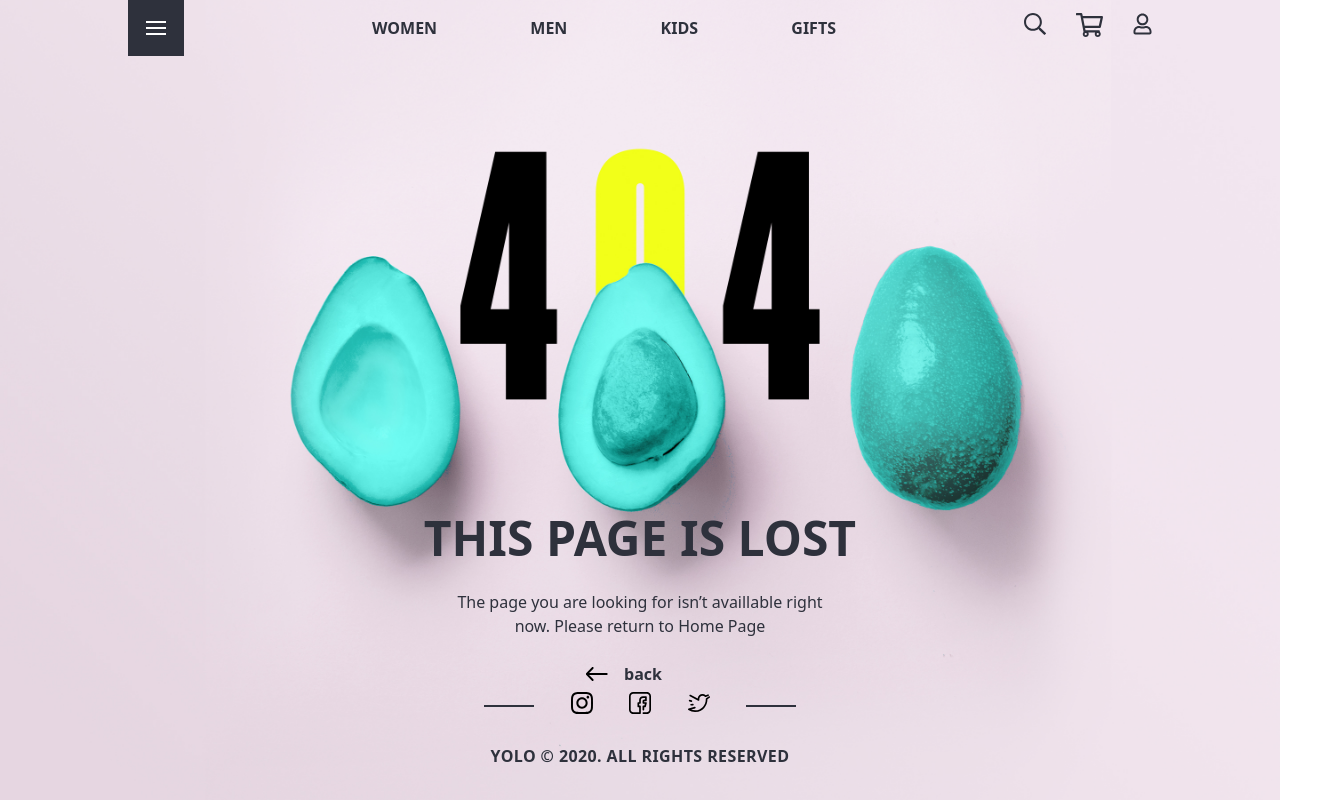
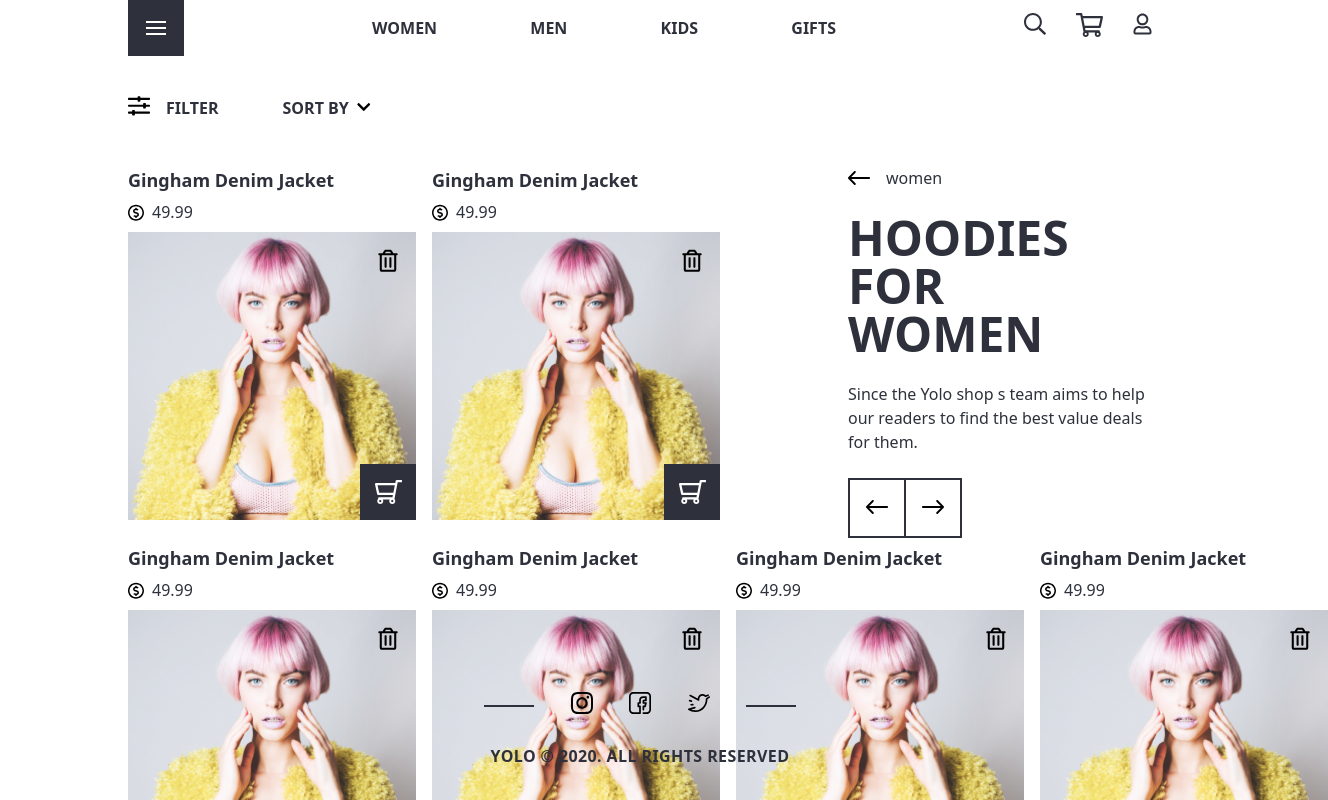
Before and after one commit to uno-b/gobi-next-project, a Next.js app: page /collections/1 in a window 1280 px wide. Before the commit this address had no page. Shown: the top 800 px of the page, 1328 px wide, since content can reach past the window. Built offline with nearby package versions, Linux system fonts and the light colour scheme.

Commit message:
Finished the front-end of the 'collections' page

```diff
--- a/components/Button.js
+++ b/components/Button.js
@@ -36,6 +36,6 @@ export const Button = ({
 export const BackButton = ({ children, className }) => (
   <button className={`flex justify-center items-center ${className}`}>
     <Image src={LeftArrow} alt='Left Arrow' />
-    <div className='font-bold ml-4 mr-8'>{children}</div>
+    <div className='ml-4 mr-8'>{children}</div>
   </button>
 );
--- a/components/Product.js
+++ b/components/Product.js
@@ -15,9 +15,7 @@ const Product = ({ favorite }) => {
         <div className='ml-2'>49.99</div>
       </div>
       <div
-        className={`relative bg-red-300 w-72 h-72 ${
-          favorite ? 'w-56 h-80' : 'w-14 h-14'
-        }`}
+        className={`relative bg-red-300 w-72 h-72 ${favorite && 'w-56 h-80'}`}
       >
         <Image
           src={DemoImg}
--- /dev/null
+++ b/pages/collections/[collection].js
@@ -0,0 +1,69 @@
+import React from 'react';
+import Image from 'next/image';
+
+import Product from '../../components/Product';
+import { BackButton } from '../../components/Button';
+
+import LeftArrow from '../../assets/logos/left-arrow.svg';
+import RightArrow from '../../assets/logos/right-arrow.svg';
+import FilterLogo from '../../assets/logos/sliders.svg';
+import ChevronRight from '../../assets/logos/chevron-right.svg';
+
+const Collection = () => {
+  return (
+    <div className='max-w-[80%] mx-auto mt-24'>
+      <div className='flex'>
+        <button className='flex mb-11'>
+          <div>
+            <Image src={FilterLogo} alt='Filter Logo' />
+          </div>
+          <div className='font-bold ml-4'>FILTER</div>
+        </button>
+        <button className='flex ml-12'>
+          <div className='font-bold ml-4'>SORT BY</div>
+          <div className='ml-2'>
+            <Image
+              src={ChevronRight}
+              alt='Chevron Down'
+              className='rotate-90'
+              width={14}
+              height={14}
+            />
+          </div>
+        </button>
+      </div>
+      <div className='flex'>
+        <Product />
+        <Product />
+        <div className='ml-28'>
+          <BackButton>women</BackButton>
+          <h1 className='text-5xl font-bold my-6 max-w-sm'>
+            HOODIES FOR WOMEN
+          </h1>
+          <div className='max-w-[485px]'>
+            Since the Yolo shop s team aims to help our readers to find the best
+            value deals for them.
+          </div>
+
+          <div className='mt-6'>
+            <button className='p-4 border-[2px]'>
+              <Image src={LeftArrow} alt='Left Arrow' />
+            </button>
+            <button className='p-4 border-[2px] border-l-0'>
+              <Image src={RightArrow} alt='Right Arrow' />
+            </button>
+          </div>
+        </div>
+      </div>
+
+      <div className='flex'>
+        <Product />
+        <Product />
+        <Product />
+        <Product />
+      </div>
+    </div>
+  );
+};
+
+export default Collection;
--- /dev/null
+++ b/pages/sales.js
@@ -0,0 +1,67 @@
+import React from 'react';
+import Image from 'next/image';
+
+import Product from '../components/Product';
+
+import LeftArrow from '../assets/logos/left-arrow.svg';
+import RightArrow from '../assets/logos/right-arrow.svg';
+import FilterLogo from '../assets/logos/sliders.svg';
+import ChevronRight from '../assets/logos/chevron-right.svg';
+
+const Sales = () => {
+  return (
+    <div className='max-w-[80%] mx-auto mt-24'>
+      <div className='flex'>
+        <button className='flex mb-11'>
+          <div>
+            <Image src={FilterLogo} alt='Filter Logo' />
+          </div>
+          <div className='font-bold ml-4'>FILTER</div>
+        </button>
+        <button className='flex ml-12'>
+          <div className='font-bold ml-4'>SORT BY</div>
+          <div className='ml-2'>
+            <Image
+              src={ChevronRight}
+              alt='Chevron Down'
+              className='rotate-90'
+              width={14}
+              height={14}
+            />
+          </div>
+        </button>
+      </div>
+      <div className='flex'>
+        <Product />
+        <Product />
+        <div className='ml-28'>
+          <h1 className='text-5xl font-bold my-6 max-w-sm'>
+            HOODIES FOR WOMEN
+          </h1>
+          <div className='max-w-[485px]'>
+            Since the Yolo shop s team aims to help our readers to find the best
+            value deals for them.
+          </div>
+
+          <div className='mt-6'>
+            <button className='p-4 border-[2px]'>
+              <Image src={LeftArrow} alt='Left Arrow' />
+            </button>
+            <button className='p-4 border-[2px] border-l-0'>
+              <Image src={RightArrow} alt='Right Arrow' />
+            </button>
+          </div>
+        </div>
+      </div>
+
+      <div className='flex'>
+        <Product />
+        <Product />
+        <Product />
+        <Product />
+      </div>
+    </div>
+  );
+};
+
+export default Sales;
```
Also changed, not shown: assets/logos/sliders.svg (added).
